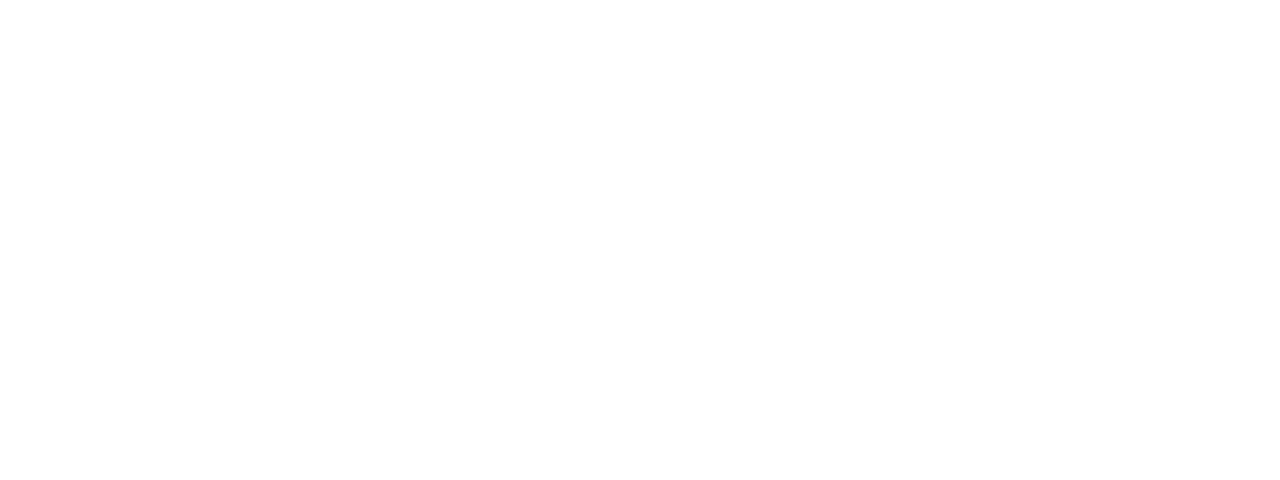
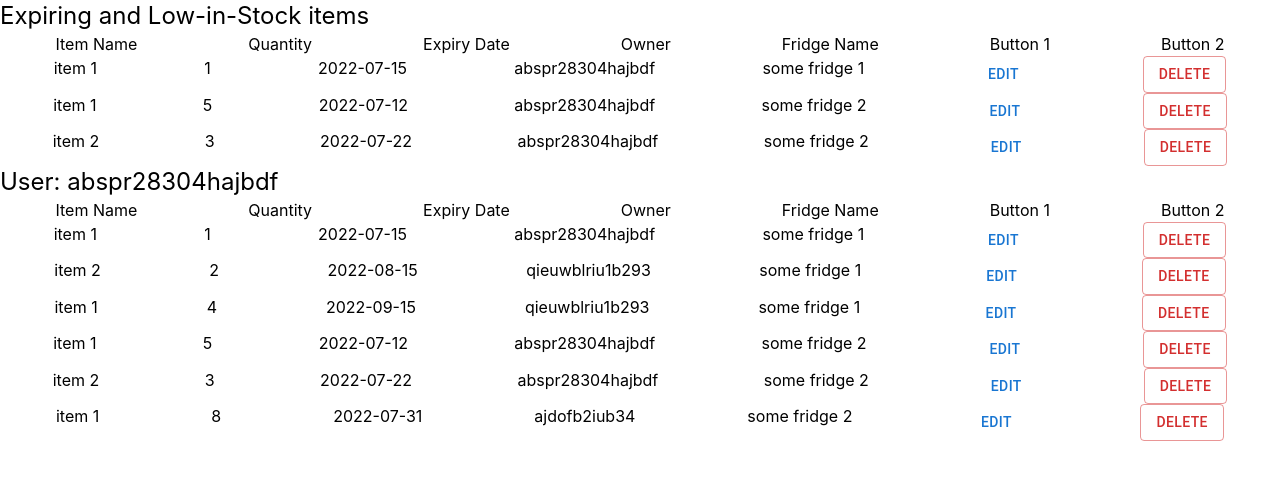
Before and after one commit to orlinromy/fridge-tracker, a React (Create React App) app in the folder client/: page /home in a window 1280 px wide. Shown: the top 480 px of the page. Built offline with nearby package versions, Linux system fonts and the light colour scheme.

Commit message:
completed fridge and expiring items module without styling

```diff
--- a/client/package.json
+++ b/client/package.json
@@ -3,11 +3,15 @@
   "version": "0.1.0",
   "private": true,
   "dependencies": {
+    "@emotion/react": "^11.9.3",
+    "@emotion/styled": "^11.9.3",
+    "@mui/material": "^5.9.0",
     "@testing-library/jest-dom": "^5.16.4",
     "@testing-library/react": "^13.3.0",
     "@testing-library/user-event": "^13.5.0",
     "react": "^18.2.0",
     "react-dom": "^18.2.0",
+    "react-router-dom": "^6.3.0",
     "react-scripts": "5.0.1",
     "web-vitals": "^2.1.4"
   },
--- a/client/src/App.js
+++ b/client/src/App.js
@@ -1,7 +1,15 @@
 import React from "react";
+import { Routes, Route } from "react-router-dom";
+import Home from "./pages/Home";
 
 function App() {
-  return <div className="App"></div>;
+  return (
+    <div className="App">
+      <Routes>
+        <Route path="/home" element={<Home></Home>}></Route>
+      </Routes>
+    </div>
+  );
 }
 
 export default App;
--- /dev/null
+++ b/client/src/components/Fridge.js
@@ -0,0 +1,7 @@
+import React from "react";
+
+const Fridge = () => {
+  return <div></div>;
+};
+
+export default Fridge;
--- /dev/null
+++ b/client/src/pages/Home.js
@@ -0,0 +1,102 @@
+import React, { useEffect, useState } from "react";
+import fridgeData from "../tempData/fridgeData";
+import { Button } from "@mui/material";
+
+const Home = () => {
+  const loggedInUser = "abspr28304hajbdf";
+  const [itemList, setItemList] = useState([]);
+  const [warnItems, setWarnItems] = useState([]);
+  const [isLoading, setIsLoading] = useState(true);
+
+  function getItem(loggedInUser) {
+    setIsLoading(true);
+
+    for (const fridge of fridgeData) {
+      if (
+        loggedInUser === fridge.admin ||
+        fridge.members.includes(loggedInUser)
+      ) {
+        fridge.items.forEach((item) => {
+          item.fridgeName = fridge.name;
+        });
+        setItemList((prevState) => [...prevState, ...fridge.items]);
+        for (const item of fridge.items) {
+          console.log(new Date(Date.now()));
+          if (
+            // https://stackoverflow.com/questions/7751936/javascript-date-plus-2-weeks-14-days#:~:text=12096e5%20is%20a%20magic%20number,now()%20%2B%2012096e5)%3B
+            new Date([...item.expiryDate.split("-")]) <=
+            new Date(Date.now() + 12096e5)
+          ) {
+            setWarnItems((prevState) => [...prevState, item]);
+          }
+        }
+      }
+    }
+    setIsLoading(false);
+  }
+
+  useEffect(() => {
+    getItem(loggedInUser);
+  }, []);
+
+  return (
+    !isLoading && (
+      <>
+        <p className="text-2xl">Expiring and Low-in-Stock items</p>
+        <div
+          key={Math.random()}
+          className="tableHeader flex flex-column justify-around"
+        >
+          <p>Item Name</p>
+          <p>Quantity</p>
+          <p>Expiry Date</p>
+          <p>Owner</p>
+          <p>Fridge Name</p>
+          <p>Button 1</p>
+          <p>Button 2</p>
+        </div>
+        {warnItems.map((item) => (
+          <div key={Math.random()} className="flex flex-column justify-around">
+            <p>{item.name}</p>
+            <p>{item.qty}</p>
+            <p>{item.expiryDate}</p>
+            <p>{item.owner}</p>
+            <p>{item.fridgeName}</p>
+            <Button>Edit</Button>
+            <Button variant="outlined" color="error">
+              Delete
+            </Button>
+          </div>
+        ))}
+        <p className="text-2xl">User: {loggedInUser}</p>
+        <div
+          key={Math.random()}
+          className="tableHeader flex flex-column justify-around"
+        >
+          <p>Item Name</p>
+          <p>Quantity</p>
+          <p>Expiry Date</p>
+          <p>Owner</p>
+          <p>Fridge Name</p>
+          <p>Button 1</p>
+          <p>Button 2</p>
+        </div>
+        {itemList.map((item) => (
+          <div key={Math.random()} className="flex flex-column justify-around">
+            <p>{item.name}</p>
+            <p>{item.qty}</p>
+            <p>{item.expiryDate}</p>
+            <p>{item.owner}</p>
+            <p>{item.fridgeName}</p>
+            <Button>Edit</Button>
+            <Button variant="outlined" color="error">
+              Delete
+            </Button>
+          </div>
+        ))}
+      </>
+    )
+  );
+};
+
+export default Home;
--- /dev/null
+++ b/client/src/tempData/fridgeData.js
@@ -0,0 +1,68 @@
+const fridgeData = [
+  {
+    _id: "62d0cf98e014a43d77cbc990",
+    name: "some fridge 1",
+    admin: "qieuwblriu1b293",
+    members: ["abspr28304hajbdf"],
+    items: [
+      {
+        name: "item 1",
+        qty: 1,
+        expiryDate: "2022-07-15",
+        owner: "abspr28304hajbdf",
+        tag: ["vegetable", "fresh"],
+        createDate: "2022-03-03",
+      },
+      {
+        name: "item 2",
+        qty: 2,
+        expiryDate: "2022-08-15",
+        owner: "qieuwblriu1b293",
+        tag: ["vegetable", "fresh"],
+        createDate: "2022-06-03",
+      },
+      {
+        name: "item 1",
+        qty: 4,
+        expiryDate: "2022-09-15",
+        owner: "qieuwblriu1b293",
+        tag: ["vegetable", "fresh"],
+        createDate: "2022-06-03",
+      },
+    ],
+  },
+  {
+    _id: "62d0cf98e014a43d77cbc890",
+    name: "some fridge 2",
+    admin: "abspr28304hajbdf",
+    members: ["ajdofb2iub34"],
+    items: [
+      {
+        name: "item 1",
+        qty: 5,
+        expiryDate: "2022-07-12",
+        owner: "abspr28304hajbdf",
+        tag: ["vegetable", "fresh"],
+        createDate: "2022-03-03",
+      },
+      {
+        name: "item 2",
+        qty: 3,
+        expiryDate: "2022-07-22",
+        owner: "abspr28304hajbdf",
+        tag: ["vegetable", "fresh"],
+        createDate: "2022-03-03",
+      },
+      {
+        name: "item 1",
+        qty: 8,
+        expiryDate: "2022-07-31",
+        owner: "ajdofb2iub34",
+        tag: ["vegetable", "fresh"],
+        createDate: "2022-03-03",
+      },
+    ],
+  },
+];
+
+export default fridgeData;
```
Also changed, not shown: client/src/index.js (+11 -8 lines), 1 other file (tests, documents, lock files or other folders).
